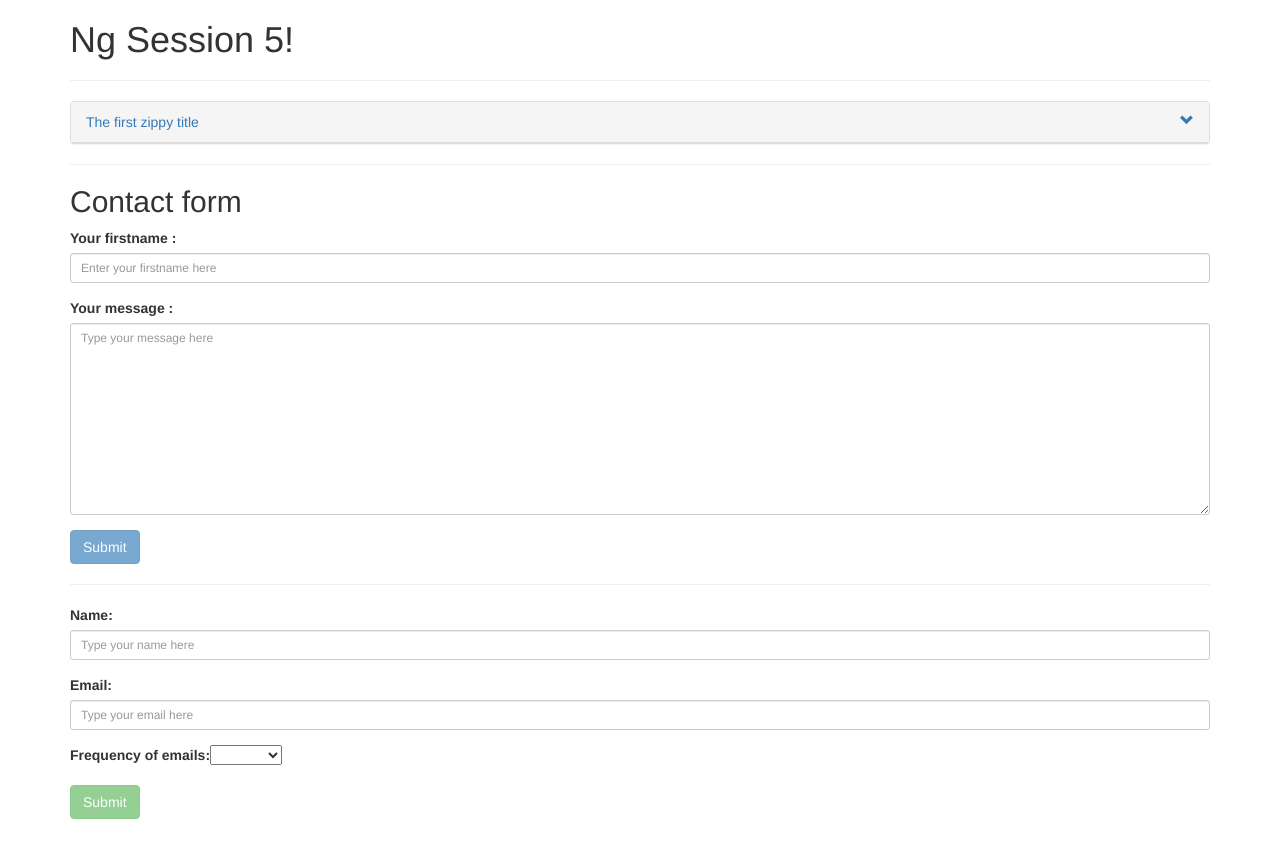
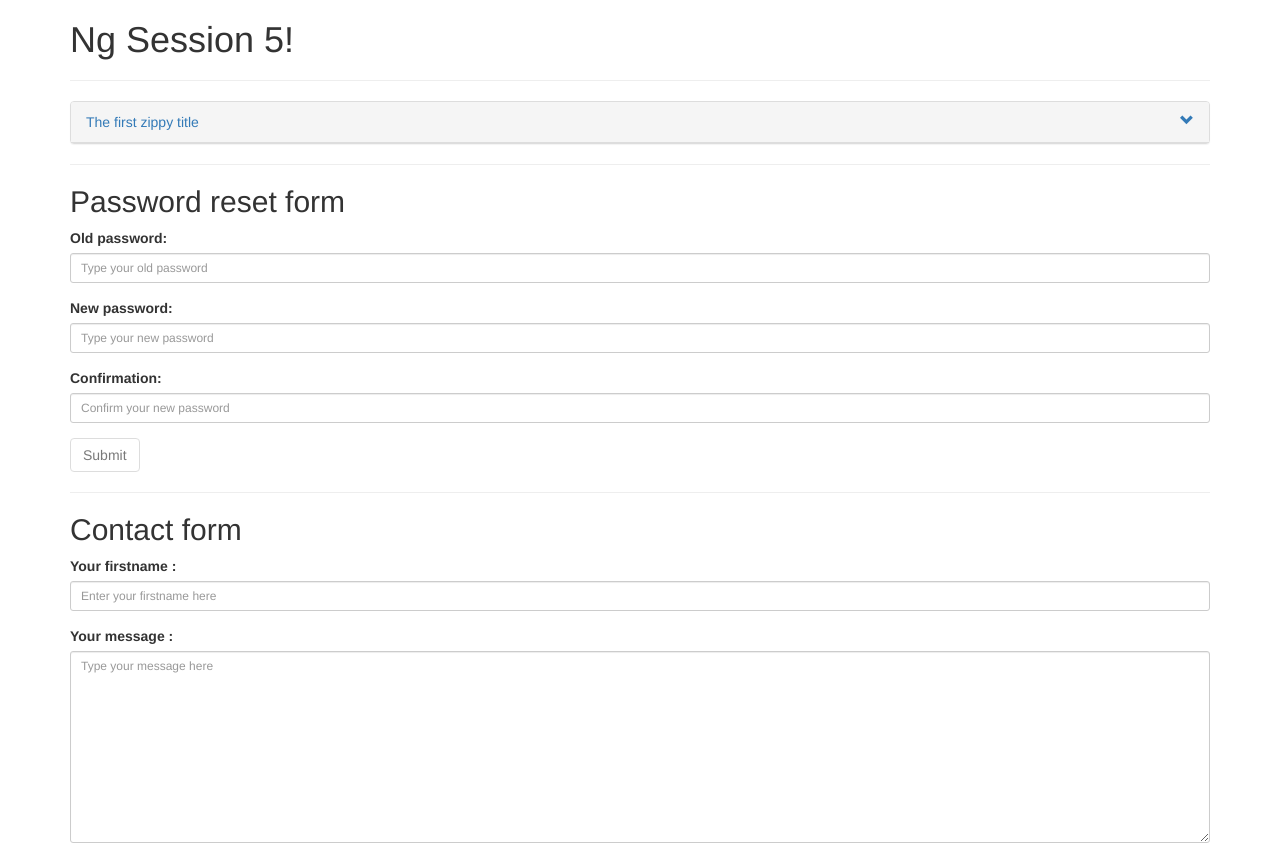
Before and after one commit to saiht/ng-session5, an Angular app: page / in a window 1280 px wide. Shown: the top 845 px of the page. Before the commit the page ends 819 px from the top, so only its background shows below. Built offline with nearby package versions, Linux system fonts and the light colour scheme.

Commit message:
First tests ResetPasswordModule

```diff
--- a/src/app/app.component.html
+++ b/src/app/app.component.html
@@ -11,6 +11,10 @@
 
   <hr>
 
+  <reset-password></reset-password>
+
+  <hr>
+
   <contact></contact>
 
   <hr>
--- a/src/app/app.module.ts
+++ b/src/app/app.module.ts
@@ -7,6 +7,7 @@ import { AppComponent } from './app.component';
 import { ZippyModule } from './zippy/zippy.module';
 import { ContactModule } from './contact/contact.module'
 import { SubscriptionModule } from './subscription/subscription.module';
+import { ResetPasswordModule } from './reset-password/reset-password.module';
 
 @NgModule({
   declarations: [
@@ -18,7 +19,8 @@ import { SubscriptionModule } from './subscription/subscription.module';
     HttpModule,
     ZippyModule,
     ContactModule,
-    SubscriptionModule
+    SubscriptionModule,
+    ResetPasswordModule
   ],
   providers: [],
   bootstrap: [AppComponent]
--- /dev/null
+++ b/src/app/reset-password/reset-password.component.html
@@ -0,0 +1,46 @@
+<div class="reset-password">
+    <h2 class="reset-title">{{ title }}</h2>
+    <div class="reset-content">
+        <form #f="ngForm" (ngSubmit)="onSubmit(f.form)">
+
+            <div class="form-group">
+                <label for="oldPassword">Old password:</label>
+                <input ngModel id="oldPassword" name="oldPassword" #oldPassword="ngModel" type="text" class="form-control input-sm" placeholder="Type your old password" minlength="3" required>
+
+                <div
+                    *ngIf="oldPassword.errors && oldPassword.touched"
+                    class="alert alert-danger">
+                    <span *ngIf="oldPassword.errors.minlength">Password should be minimum {{ oldPassword.errors.minlength.requiredLength }} characters.</span>
+                    <span *ngIf="oldPassword.errors.required">Password is required</span>
+                </div>
+            </div>
+
+            <div class="form-group">
+                <label for="newPassword">New password:</label>
+                <input ngModel id="newPassword" name="newPassword" #newPassword="ngModel" type="text" class="form-control input-sm" placeholder="Type your new password" minlength="3" required>
+
+                <div
+                    *ngIf="newPassword.errors && newPassword.touched"
+                    class="alert alert-danger">
+                    <span *ngIf="newPassword.errors.minlength">Password should be minimum {{ newPassword.errors.minlength.requiredLength }} characters.</span>
+                    <span *ngIf="newPassword.errors.required">Password is required</span>
+                </div>
+            </div>
+
+            <div class="form-group">
+                <label for="confirmPassword">Confirmation:</label>
+                <input ngModel id="confirmPassword" name="confirmPassword" #confirmPassword="ngModel" type="text" class="form-control input-sm" placeholder="Confirm your new password" minlength="3" required>
+
+                <div
+                    *ngIf="confirmPassword.errors && confirmPassword.touched"
+                    class="alert alert-danger">
+                    <span *ngIf="confirmPassword.errors.minlength">Password should be minimum {{ confirmPassword.errors.minlength.requiredLength }} characters.</span>
+                    <span *ngIf="confirmPassword.errors.required">Password is required</span>
+                </div>
+            </div>
+
+            <button class="btn btn-default" type="submit" [disabled]="!f.valid">Submit</button>
+
+        </form>
+    </div>
+</div>
--- /dev/null
+++ b/src/app/reset-password/reset-password.component.ts
@@ -0,0 +1,13 @@
+import { Component } from '@angular/core';
+
+@Component({
+    selector: 'reset-password',
+    templateUrl: './reset-password.component.html'
+})
+export class ResetPasswordComponent {
+    title: string = 'Password reset form';
+
+    onSubmit(form) {
+        console.log(form);
+    }
+}
--- a/src/app/subscription/subscription.component.html
+++ b/src/app/subscription/subscription.component.html
@@ -15,7 +15,7 @@
             <input ngModel name="email" #email="ngModel" id="email" type="text" class="form-control input-sm" placeholder="Type your email here"
                 required email>
             <div class="alert alert-danger" *ngIf="email.errors && email.touched">
-                <span *ngIf="email.errors.required">Invalid input for email</span>
+                <span *ngIf="email.errors.email">Please enter a valid email</span>
             </div>
         </div>
 
```
Also changed, not shown: src/app/reset-password/reset-password.module.ts (added, +20 -0 lines).
